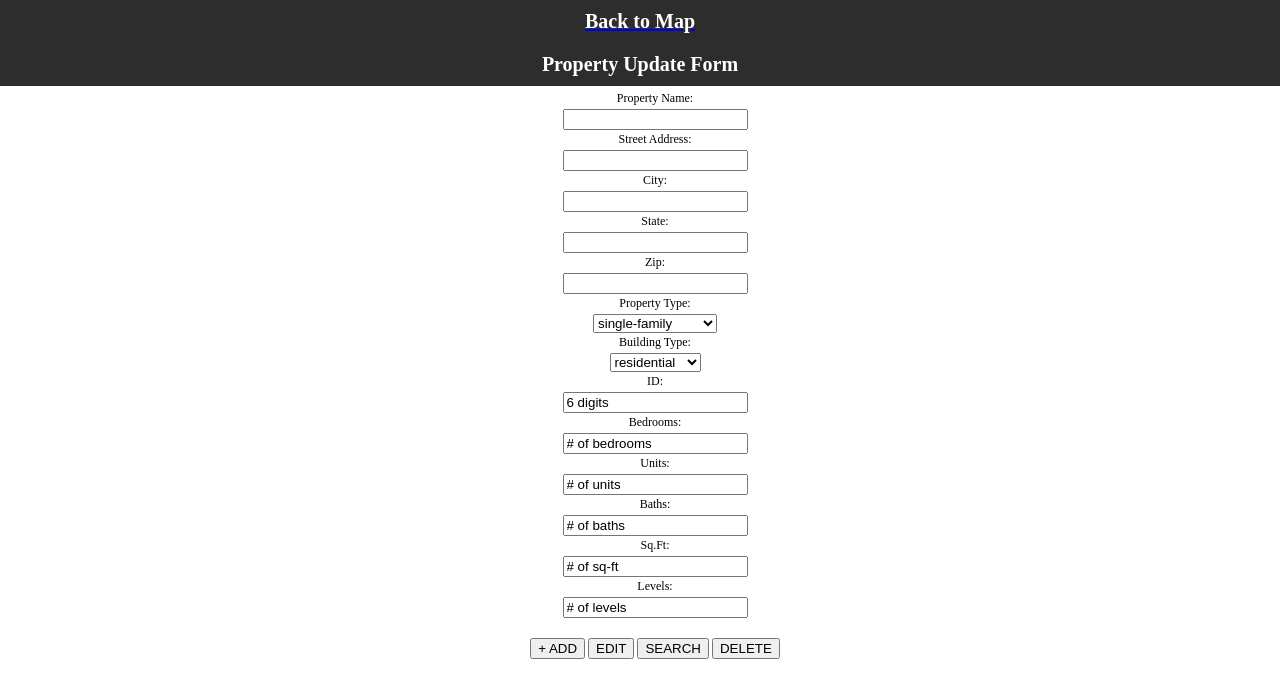
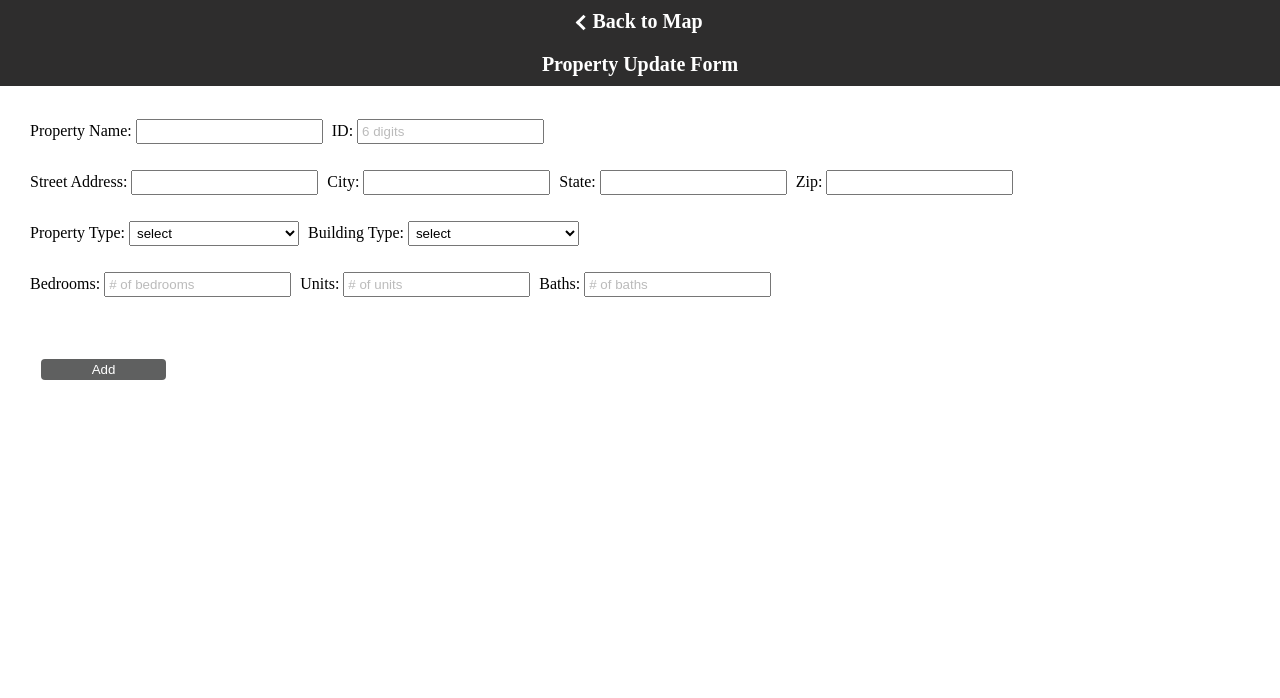
Before and after one commit to jerwest/AD410-Umano-Project, a website: page public/form.html in a window 1280 px wide. Drawn offline with Linux system fonts and the light colour scheme.

Commit message:
css changes to form - some firebase code that is not functional(but not hurting anything)

```diff
--- a/public/form.html
+++ b/public/form.html
@@ -9,56 +9,86 @@
 
 
    <body>
-      <a href="index.html"><h2>Back to Map</h2></a>
-       <div id="update" align = center>
+
+       <div id="update">
+          <a href="index.html"><h2><i class="left"></i>Back to Map</h2></a>
            <h2 align = center>Property Update Form</h2>
-                  <form >  <!--NEEDS ACTION!!!-->
-                    Property Name:<br>
-                    <input type="text" name="property_name">
-                    <br>
-                    Street Address:<br>
-                    <input type="text" name="street_address"><br>
-                    City:<br>
-                    <input type="text" name="city"><br>
-                    State:<br>
-                    <input type="text" name="state"><br>
-                    Zip:<br>
-                    <input type="text" name="zip"><br>
+                  <form>  <!--NEEDS ACTION!!!-->
+                    Property Name:
+                    <input  id="property_name" type="text" name="property_name">
 
-                    Property Type:<br>
-                    <select name="property type">
+                    ID:
+                    <input type="id" name="id" placeholder="6 digits">
+                    <br><br>
+                    Street Address:
+                    <input type="text" name="street_address">
+                    City:
+                    <input type="text" name="city">
+
+                    State:
+                    <input type="text" name="state">
+                    Zip:
+                    <input type="text" name="zip">
+                    <br><br>
+
+                    Property Type:
+                    <select name="property type" class="property">
+                      <option value="select">select</option>
                       <option value="single-family">single-family</option>
                       <option value="multi-family">multi-family</option>
                       <option value="condo/townhome">condo/townhome</option>
                       <option value="office">office</option>
                       <option value="retail">retail</option>
-                      <option value="former">former</option>
-                    </select><br>
-                    Building Type:<br>
-                    <select name="building type">
+                      <option value="inactive">inactive</option>
+                    </select>
+                    Building Type:
+                    <select name="building type" class="building">
+                      <option value="select">select</option>
                       <option value="residential">residential</option>
                       <option value="commercial">commercial</option>
-                    </select><br>
+                    </select>
+                    <br><br>
 
-                    ID:<br>
-                    <input type="id" name="id" value="6 digits"><br>
-                    Bedrooms:<br>
-                    <input type="bedrooms" name="bedrooms" value="# of bedrooms"><br>
-                    Units:<br>
-                    <input type="units" name="units" value="# of units"><br>
-                    Baths:<br>
-                    <input type="baths" name="baths" value="# of baths"><br>
-                    Sq.Ft:<br>
-                    <input type="sq_ft" name="sq_ft" value="# of sq-ft"><br>
-                    Levels:<br>
-                    <input type="levels" name="levels" value="# of levels"><br>
-                    <br>
-                    <input type="submit" value="+ ADD">
-                      <input type="submit" value="EDIT">
-                      <input type="submit" value="SEARCH">
-                      <input type="submit" value="DELETE">
+                    Bedrooms:
+                    <input type="bedrooms" name="bedrooms" placeholder="# of bedrooms">
+                    Units:
+                    <input type="units" name="units" placeholder="# of units">
+                    Baths:
+                    <input type="baths" name="baths" placeholder="# of baths">
+                    <br><br>
+                    <!--
+                    Sq.Ft:
+                    <input type="sq_ft" name="sq_ft" placeholder="# of sq-ft">
+                    Levels:
+                    <input type="levels" name="levels" placeholder="# of levels">
+                     -->
+                    <br><br>
+
+                    <input onClick="submitClick()" type="submit" value="Add">
+
                   </form>
                 </div>  <!--end update div-->
+
+            <!-- The core Firebase JS SDK is always required and must be listed first -->
+            <script src="https://www.gstatic.com/firebasejs/6.1.0/firebase-app.js"></script>
+
+            <script>
+              // Your web app's Firebase configuration
+              var firebaseConfig = {
+                apiKey: "AIzaSyDf6FmbTXVWyG6zpKRL7EaDWcIondVj2Q8",
+                authDomain: "umano-map.firebaseapp.com",
+                databaseURL: "https://umano-map.firebaseio.com",
+                projectId: "umano-map",
+                storageBucket: "umano-map.appspot.com",
+                messagingSenderId: "377702670139",
+                appId: "1:377702670139:web:bccc2e82ec11d320"
+              };
+              // Initialize Firebase
+              firebase.initializeApp(firebaseConfig);
+            </script>
+
+            <script src="javascripts/form.js"></script>
+            <script src="javascripts/index-script.js"></script>
    </body>
 
 </html>
--- /dev/null
+++ b/public/javascripts/form.js
@@ -0,0 +1,10 @@
+var propertyText = document.getElementById("property_name")
+
+function submitClick(){
+  window.alert("Working")
+  var usertext = propertyText.value;
+
+  var firebaseRef = firebase.database().ref() //.child('posts').push().key;
+  firebaseRef.push().set(usertext);
+
+}
--- a/public/stylesheets/styles.css
+++ b/public/stylesheets/styles.css
@@ -24,6 +24,12 @@ h2{
   text-align: center;
 }
 
+a{
+  text-decoration: none;
+  color: #2E2D2D;
+}
+
+
 
 #side-bar {
   height: 100%;
@@ -34,7 +40,7 @@ h2{
   overflow: scroll;
 }
 ::-webkit-scrollbar {
-width: 10px;
+width: 12px;
 }
 ::-webkit-scrollbar-track {
 border: 1px solid #white;
@@ -131,13 +137,75 @@ input.chk-btn:not(:checked) + label:hover {
 }
 
 #update form{
-  font-size:12px;
+  font-size:16px;
   padding-left:30px;
-  margin-top:5px;
+  margin: 30px auto;
 }
-#update form input, select{
+
+#update form h2{
+  font-size:15px;
+}
+#update form input{
   margin-top:3px;
-  margin-bottom:2px;
+  margin-bottom:5px;
+  margin-right:5px;
+  padding:3px;
+}
+
+#update form select{
+  margin-top:3px;
+  margin-bottom:5px;
+  margin-right:5px;
+  padding:3px;
+}
+#update form select.property{
+  padding-right: 43px;
+}
+#update form select.building{
+  padding-right: 77px;
+}
+
+input[type=submit] {
+  width: 10%;
+  background-color: #5F6060;
+  color: white;
+  padding: 15px 20px;
+  margin: 8px auto;
+  border: none;
+  border-radius: 4px;
+  cursor: pointer;
+  margin-left:11px;
+}
+
+input[type=submit]:hover {
+  background-color: #2E2D2D;
+}
+
+::placeholder {
+  color: #BBB;
+  opacity: 1; /* Firefox */
+}
+
+:-ms-input-placeholder { /* Internet Explorer 10-11 */
+ color: #BBB;
+}
+#UPDATE{
+  margin-left:-40px;
+  padding-left:15%;
+  font-size:14px;
+}
+#update i {
+  border: solid white;
+  color: white;
+  border-width: 0 3px 3px 0;
+  display: inline-block;
+  padding: 4px;
+  margin-right: 4px;
+}
+
+.left {
+  transform: rotate(135deg);
+  -webkit-transform: rotate(135deg);
 }
 
 #copyright {
```
Also changed, not shown: public/index.html (+13 -3 lines).
